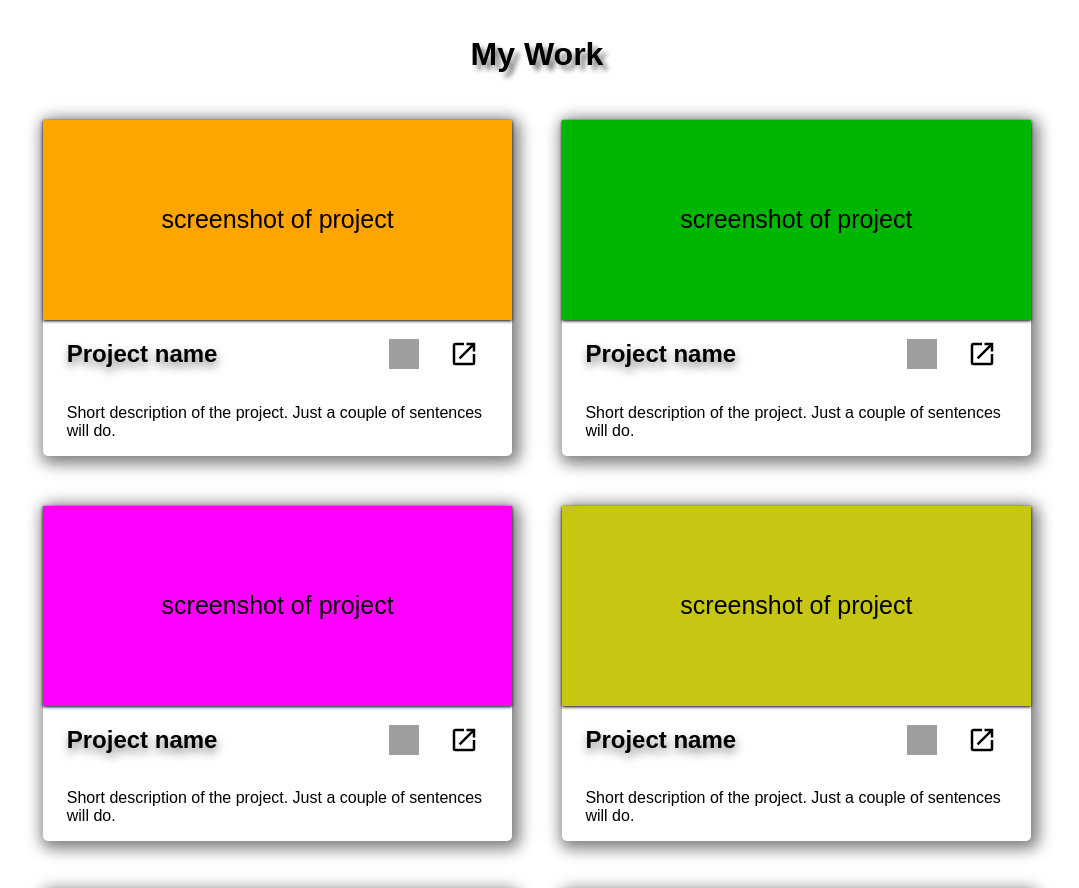
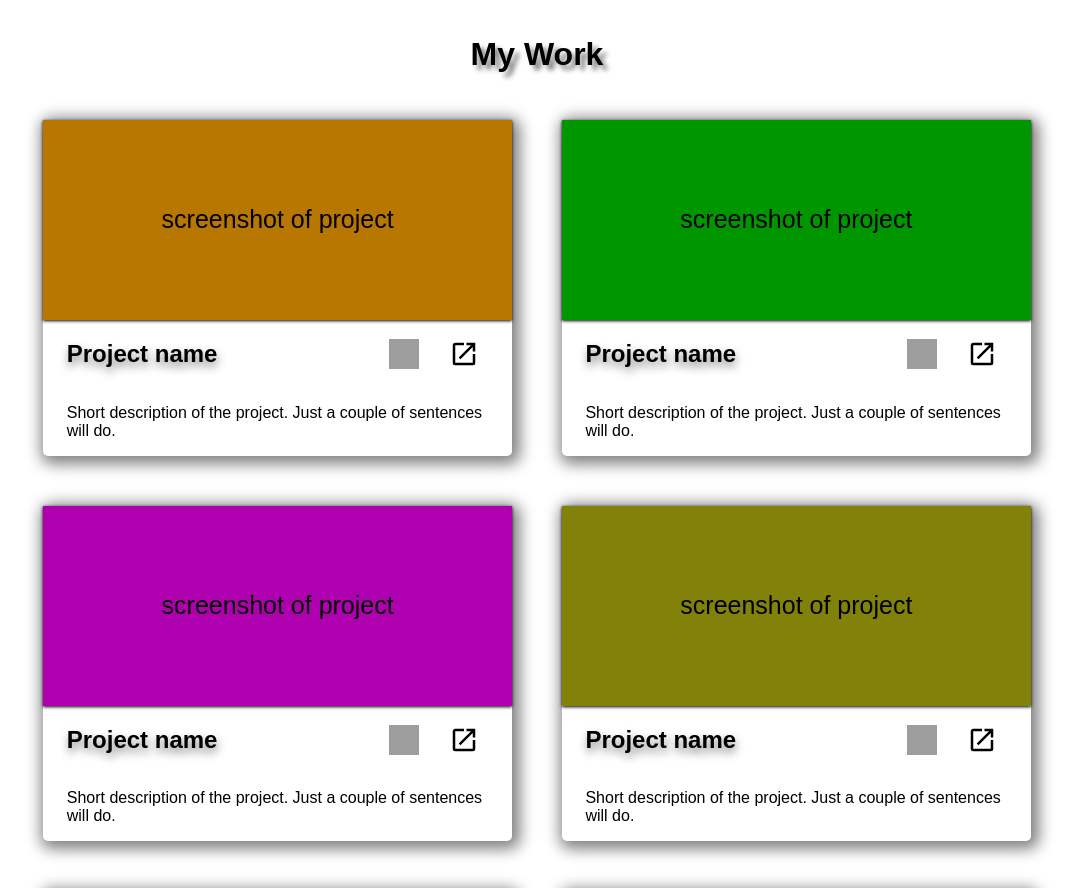
Before and after one commit to ValerioL94/homepage, a plain HTML site: page index.html in a window 1280 px wide. Shown: the part 680-1568 px from the top of the page, without its empty margins (103-1182 px from the left). Drawn offline with Linux system fonts and the light colour scheme; grey boxes are pictures that could not be loaded; a web font is replaced by a local one.

Commit message:
Update color contrast

```diff
--- a/index.html
+++ b/index.html
@@ -19,7 +19,7 @@
     <div id="content">
       <header>
         <button id="themeSwitch">
-          <img id="themeImage" src="icons/sun.png" alt="" />
+          <img id="themeImage" src="icons/sun.png" alt="sun" />
         </button>
         <div id="bannerPhoto">
           <img
--- a/style.css
+++ b/style.css
@@ -152,22 +152,22 @@ main > h1 {
 #projectOne > .screenshot,
 #projectOne button:hover,
 #projectOne button:focus {
-  background-color: orange;
+  background-color: rgb(184, 119, 0);
 }
 #projectTwo > .screenshot,
 #projectTwo button:hover,
 #projectTwo button:focus {
-  background-color: rgb(0, 182, 0);
+  background-color: rgb(0, 150, 0);
 }
 #projectThree > .screenshot,
 #projectThree button:hover,
 #projectThree button:focus {
-  background-color: rgb(255, 0, 255);
+  background-color: rgb(174, 0, 174);
 }
 #projectFour > .screenshot,
 #projectFour button:hover,
 #projectFour button:focus {
-  background-color: rgb(199, 199, 19);
+  background-color: rgb(130, 130, 11);
 }
 #projectFive > .screenshot,
 #projectFive button:hover,
```
